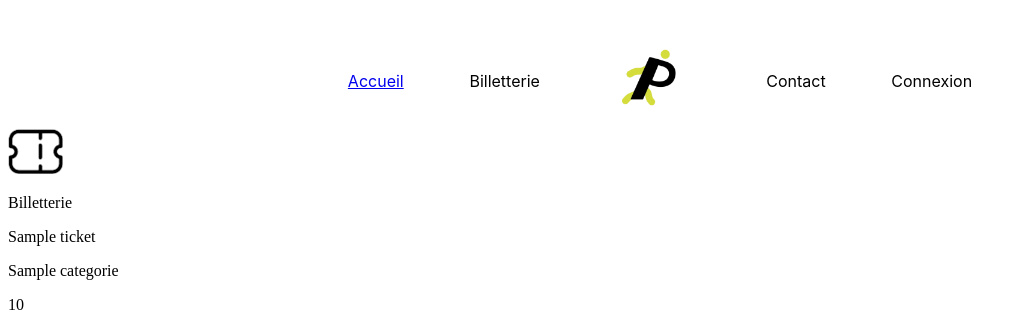
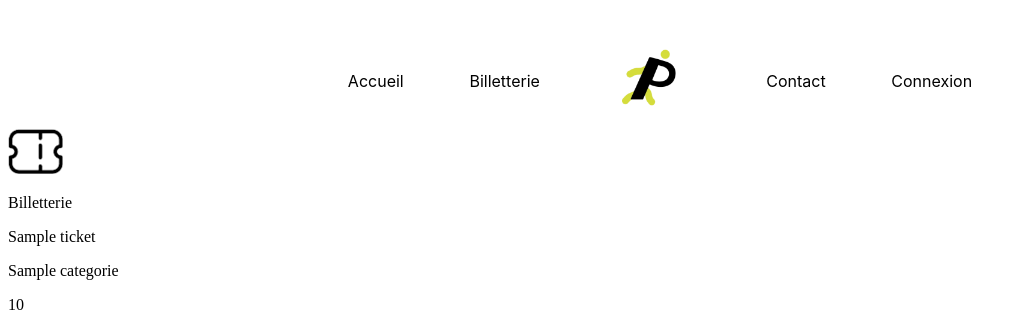
Before and after one commit to Bennirahh/piscine-vaise, a Symfony app: template templates/billetterie.html.twig in a window 1280 px wide. Shown: the top 314 px of the page, without its empty margins (0-1026 px from the left). Run offline with Twig, Linux system fonts and the light colour scheme; the template is opened without the code that fills it: most values are stand-ins (such as "Sample title", 1, 10 or a date in 2020); grey boxes marked "Sample" are stand-in pictures; style sheets or scripts are compiled from the project's sources; some libraries are stand-ins or nearby versions.

Commit message:
Fix-lien-header

```diff
--- a/templates/base.html.twig
+++ b/templates/base.html.twig
@@ -5,7 +5,7 @@
             <div class="header-navbar">
                 <ul {% if app.request.get('_route') in ['billetterie', 'profil', 'profiledit'] %} style="background-color: white; padding-top: 10px; margin: 0;" {% endif %}>
                     <li>
-                        <a class="header-lien" href="{{ path('accueil') }}">Accueil</a>
+                        <a class="header-liens" href="{{ path('accueil') }}">Accueil</a>
                     </li>
                     <li>
                         <a class="header-liens" href="{{ path('billetterie') }}">Billetterie</a>
```
